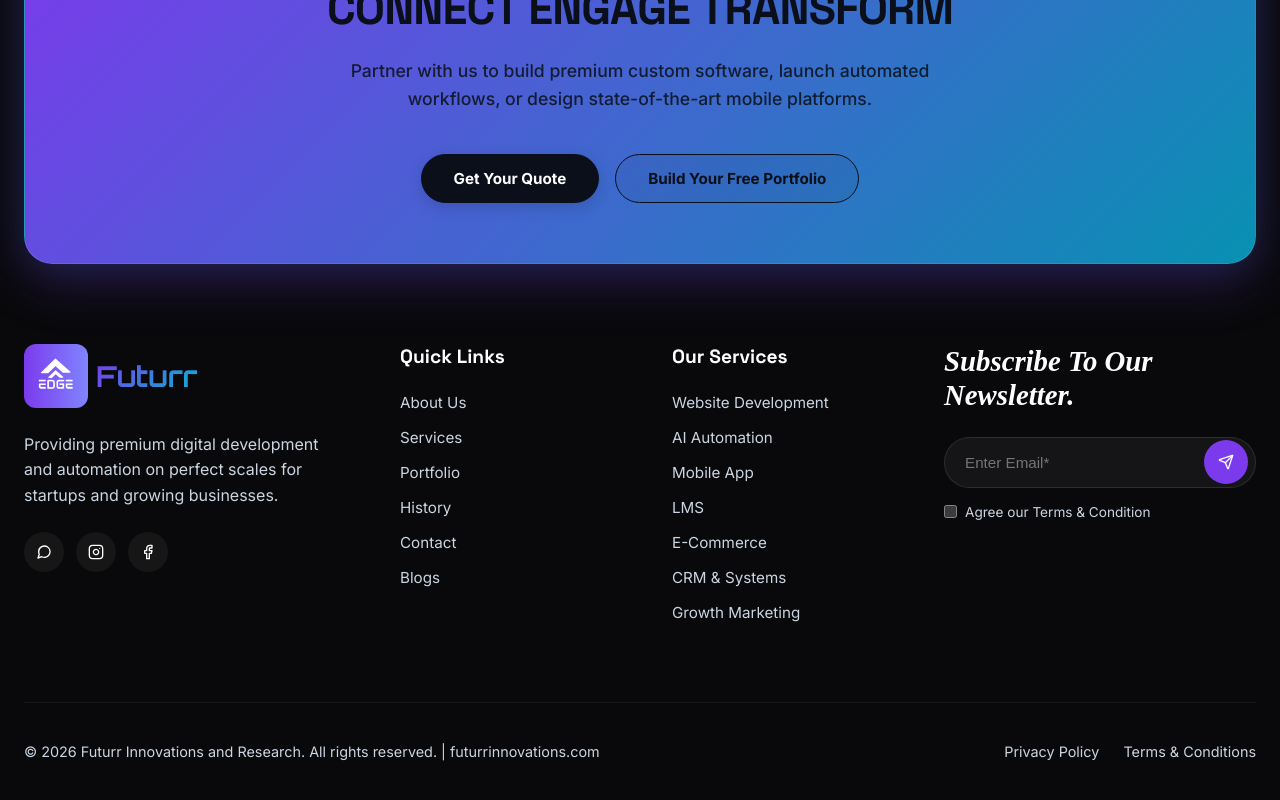
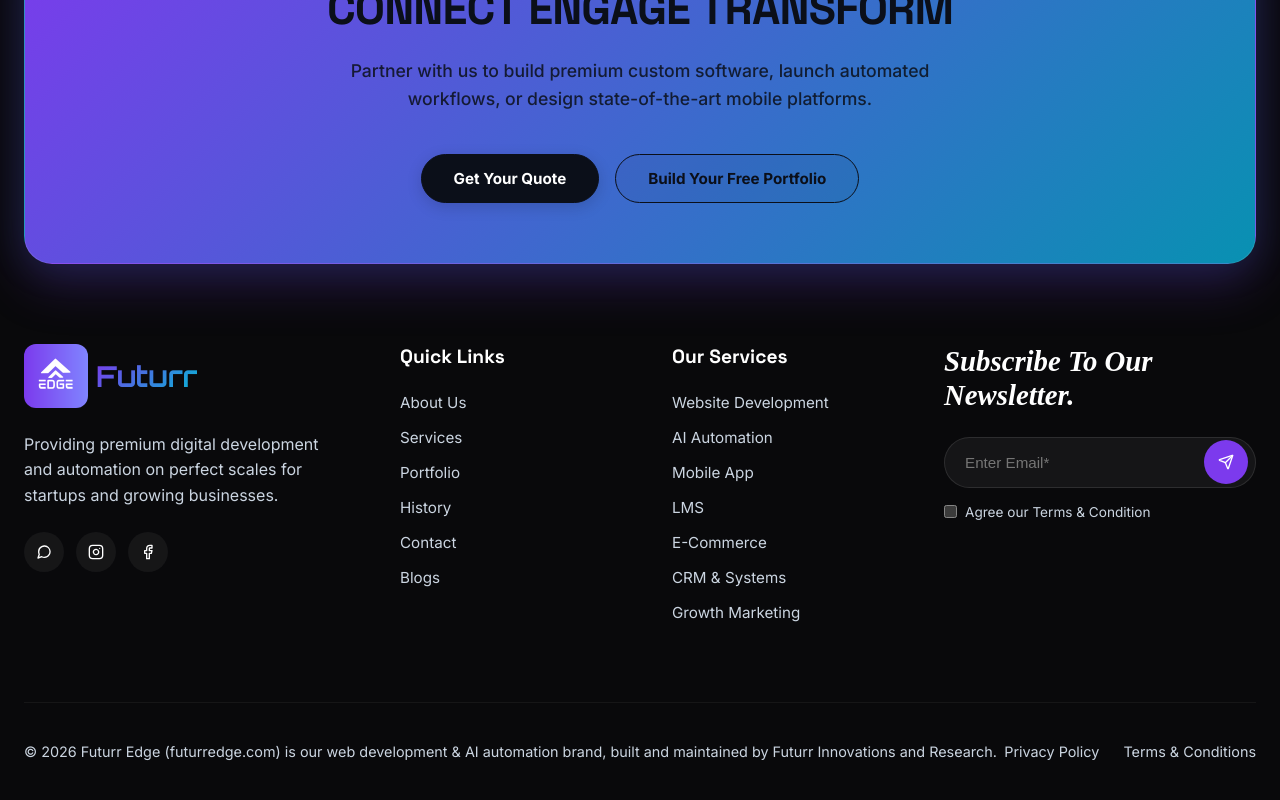
Before and after one commit to futurrIn/futurrEdge, a Next.js app: page /subsidiaries in a window 1280 px wide. Shown: the part 1557-2357 px from the top of the page. Built offline with nearby package versions, Linux system fonts and the light colour scheme.

Commit message:
chore: remove futurredge.com hyperlink from footer

```diff
--- a/src/components/layout/Footer.tsx
+++ b/src/components/layout/Footer.tsx
@@ -96,7 +96,7 @@ export default function Footer() {
         <div className={styles.bottomBar}>
           <div style={{ display: 'flex', flexDirection: 'column', gap: '8px' }}>
             <p>
-              © {new Date().getFullYear()} <a href="https://futurr.in" target="_blank" rel="noopener noreferrer" style={{ color: 'var(--text)', textDecoration: 'none', transition: 'color 0.2s' }} onMouseOver={(e) => e.currentTarget.style.color = 'var(--accent-cyan)'} onMouseOut={(e) => e.currentTarget.style.color = 'var(--text)'}>Futurr Innovations and Research</a>. All rights reserved. | <a href="https://futurrinnovations.com" target="_blank" rel="noopener noreferrer" style={{ color: 'var(--text)', textDecoration: 'none', transition: 'color 0.2s' }} onMouseOver={(e) => e.currentTarget.style.color = 'var(--accent-cyan)'} onMouseOut={(e) => e.currentTarget.style.color = 'var(--text)'}>futurrinnovations.com</a>
+              © {new Date().getFullYear()} Futurr Edge (futurredge.com) is our web development & AI automation brand, built and maintained by <a href="https://futurr.in" target="_blank" rel="noopener noreferrer" style={{ color: 'var(--text)', textDecoration: 'none', transition: 'color 0.2s' }} onMouseOver={(e) => e.currentTarget.style.color = 'var(--accent-cyan)'} onMouseOut={(e) => e.currentTarget.style.color = 'var(--text)'}>Futurr Innovations and Research</a>.
             </p>
           </div>
           <div className={styles.bottomLinks}>
```
